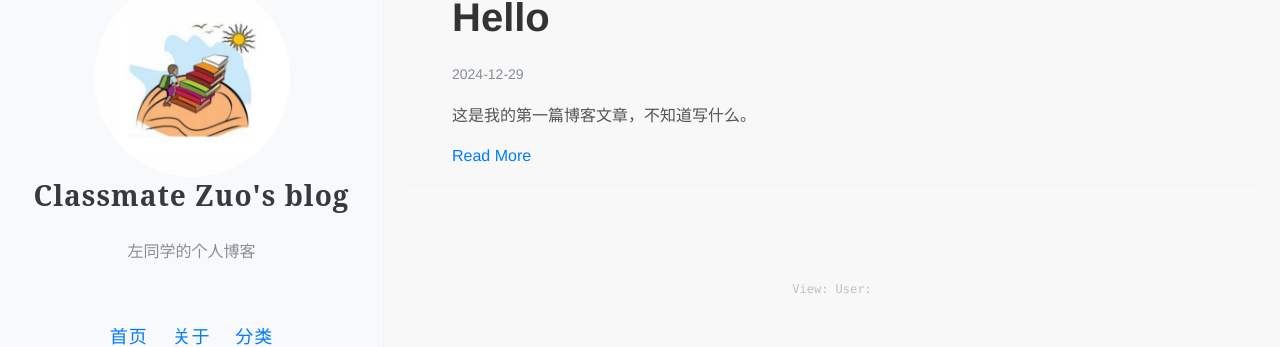
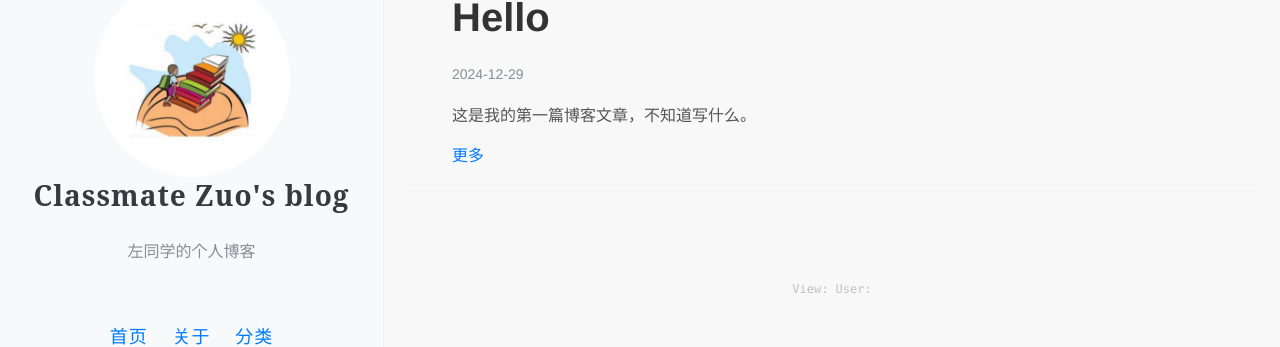
Before and after one commit to keyangtx/keyangtx.github.io, a Jekyll site: the page built from index.html, in a window 1280 px wide. Shown: the part 153-500 px from the top of the page. Built offline with Jekyll 4.4.1, drawn with Linux system fonts in a browser that asks for light colours; the list of posts is cut into pages by our own code; comment, search, counter and statistics services are not loaded.

Commit message:
Update index.html

```diff
--- a/index.html
+++ b/index.html
@@ -67,7 +67,7 @@ layout: default
         {{ post.excerpt | truncate: 200 }}
       </div>
 
-      <a href="{{ site.baseurl }}{{ post.url }}" class="更多>">Read More</a>
+      <a href="{{ site.baseurl }}{{ post.url }}" class="更多">更多</a>
     </article>
   {% endunless %}
   {% endfor %}
```
